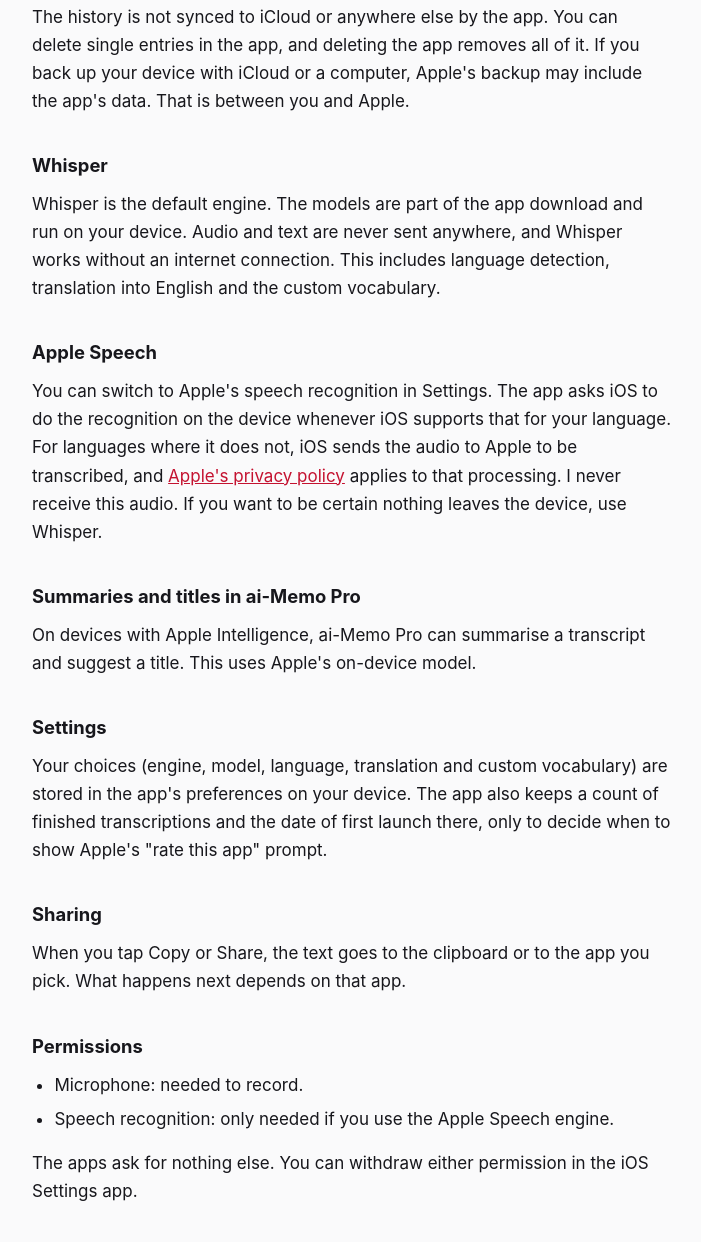
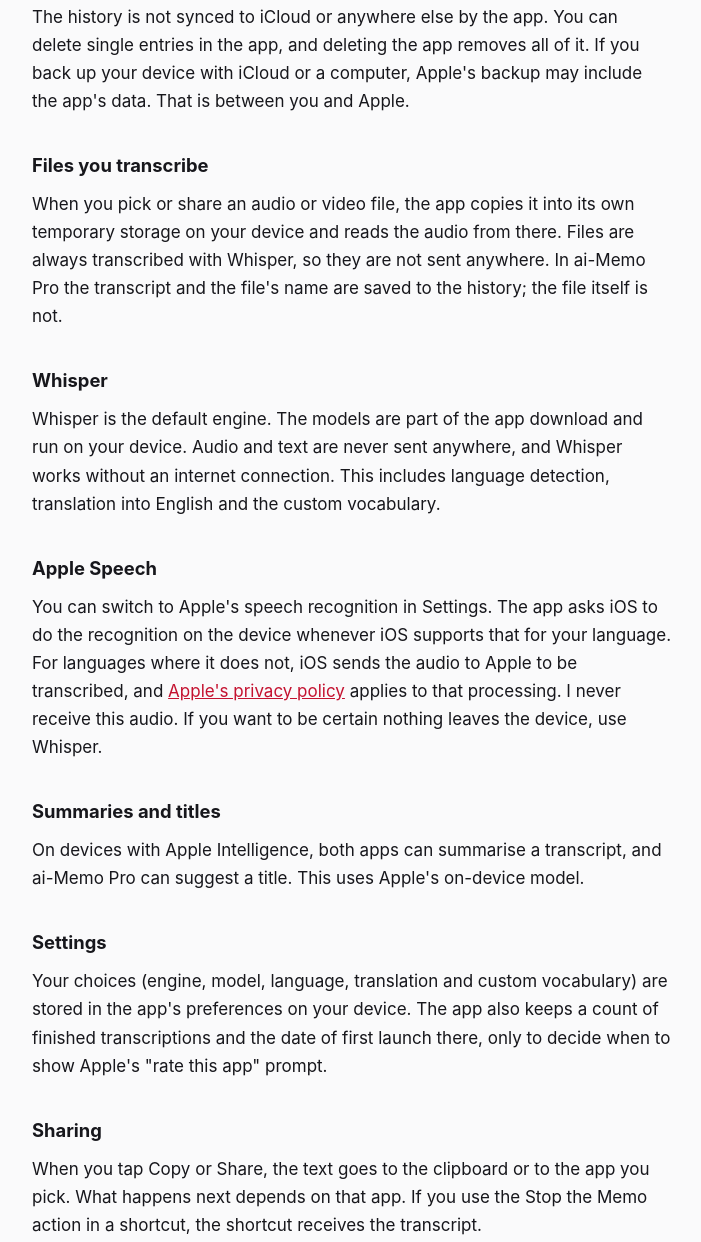
Before and after one commit to kkai/aimemo, a plain HTML site: page privacy/index.html in a window 1280 px wide. Shown: the part 623-1865 px from the top of the page, without its empty margins (288-989 px from the left). Drawn offline with Linux system fonts and the light colour scheme.

Commit message:
Privacy policy and landing copy for 2.6: imported files, summaries in both apps

```diff
--- a/privacy/index.html
+++ b/privacy/index.html
@@ -49,7 +49,7 @@
 <main>
   <a class="back" href="../">&larr; ai-Memo</a>
   <h1>Privacy policy</h1>
-  <p class="updated">ai-Memo and ai-Memo Pro for iPhone and iPad. Last updated 18 September 2026.</p>
+  <p class="updated">ai-Memo and ai-Memo Pro for iPhone and iPad. Last updated 7 November 2026.</p>
 
   <h2>The short version</h2>
   <p>I do not collect any data about you. The apps have no account, no server of mine to talk to, no analytics, no advertising and no tracking. What you record and what the app writes down stay on your device unless you decide to share them.</p>
@@ -58,20 +58,23 @@
   <p>The app listens through the microphone while you record and turns the audio into text. The audio is processed in memory and is not saved as a file. In ai-Memo the transcript stays on screen until you clear it. ai-Memo Pro also saves each transcript to a history, which is a database inside the app's own storage on your device.</p>
   <p>The history is not synced to iCloud or anywhere else by the app. You can delete single entries in the app, and deleting the app removes all of it. If you back up your device with iCloud or a computer, Apple's backup may include the app's data. That is between you and Apple.</p>
 
+  <h2>Files you transcribe</h2>
+  <p>When you pick or share an audio or video file, the app copies it into its own temporary storage on your device and reads the audio from there. Files are always transcribed with Whisper, so they are not sent anywhere. In ai-Memo Pro the transcript and the file's name are saved to the history; the file itself is not.</p>
+
   <h2>Whisper</h2>
   <p>Whisper is the default engine. The models are part of the app download and run on your device. Audio and text are never sent anywhere, and Whisper works without an internet connection. This includes language detection, translation into English and the custom vocabulary.</p>
 
   <h2>Apple Speech</h2>
   <p>You can switch to Apple's speech recognition in Settings. The app asks iOS to do the recognition on the device whenever iOS supports that for your language. For languages where it does not, iOS sends the audio to Apple to be transcribed, and <a href="https://www.apple.com/legal/privacy/">Apple's privacy policy</a> applies to that processing. I never receive this audio. If you want to be certain nothing leaves the device, use Whisper.</p>
 
-  <h2>Summaries and titles in ai-Memo Pro</h2>
-  <p>On devices with Apple Intelligence, ai-Memo Pro can summarise a transcript and suggest a title. This uses Apple's on-device model.</p>
+  <h2>Summaries and titles</h2>
+  <p>On devices with Apple Intelligence, both apps can summarise a transcript, and ai-Memo Pro can suggest a title. This uses Apple's on-device model.</p>
 
   <h2>Settings</h2>
   <p>Your choices (engine, model, language, translation and custom vocabulary) are stored in the app's preferences on your device. The app also keeps a count of finished transcriptions and the date of first launch there, only to decide when to show Apple's "rate this app" prompt.</p>
 
   <h2>Sharing</h2>
-  <p>When you tap Copy or Share, the text goes to the clipboard or to the app you pick. What happens next depends on that app.</p>
+  <p>When you tap Copy or Share, the text goes to the clipboard or to the app you pick. What happens next depends on that app. If you use the Stop the Memo action in a shortcut, the shortcut receives the transcript.</p>
 
   <h2>Permissions</h2>
   <ul>
```
Also changed, not shown: index.html (+3 -3 lines).
